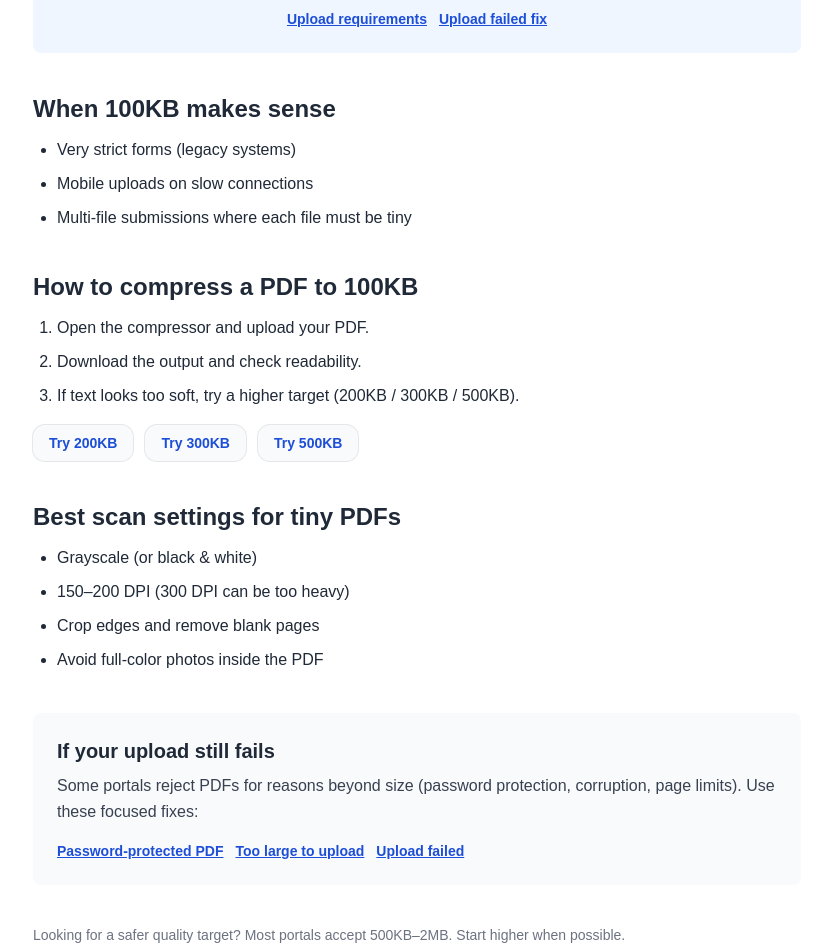
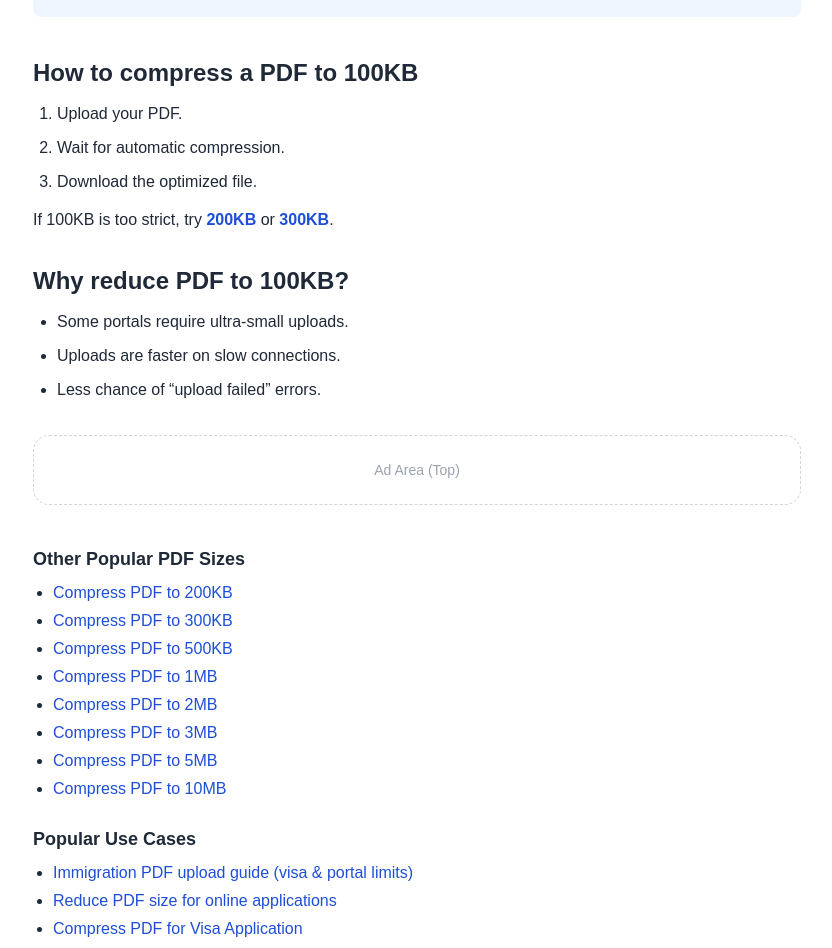
Before and after one commit to behicyildirim/compresspdfto2mb, a Next.js app: page /compress-pdf-to-100kb in a window 1280 px wide. Shown: the part 360-1308 px from the top of the page, without its empty margins (223-1055 px from the left). Built offline with nearby package versions, Linux system fonts and the light colour scheme.

Commit message:
Fix canonical metadata for size pages

```diff
--- a/app/compress-pdf-to-100kb/page.tsx
+++ b/app/compress-pdf-to-100kb/page.tsx
@@ -1,20 +1,26 @@
 import Link from "next/link";
 import InternalLinks from "@/app/components/InternalLinks";
+import type { Metadata } from "next";
 
-export const metadata = {
+export const metadata: Metadata = {
   title: "Compress PDF to 100KB Online (Free) | CP2",
   description:
     "Compress PDF to 100KB online for strict upload limits. Fast steps, scan tips, and quality-safe targets.",
+  alternates: {
+    canonical: "/compress-pdf-to-100kb",
+  },
 };
 
 export default function CompressPdfTo100KbPage() {
   return (
     <main className="min-h-screen bg-white px-4 py-14">
       <div className="mx-auto max-w-3xl text-gray-800">
-        <h1 className="text-4xl font-bold text-center">Compress PDF to 100KB Online</h1>
+        <h1 className="text-4xl font-bold text-center">
+          Compress PDF to 100KB Online Free
+        </h1>
 
         <p className="mt-4 text-lg text-gray-600 text-center">
-          Need a tiny PDF for strict portals or old systems? Aim for 100KB when the limit is extremely low.
+          Need a strict upload limit? Reduce your PDF to 100KB (or smaller) while keeping it readable.
         </p>
 
         <div className="mt-8 bg-blue-50 p-6 rounded-lg text-center">
@@ -25,96 +31,39 @@ export default function CompressPdfTo100KbPage() {
           >
             Go to PDF Compressor
           </Link>
-
-          <div className="mt-4 flex flex-wrap justify-center gap-3">
-            <Link
-              href="/pdf-upload-requirements"
-              className="text-sm font-semibold text-blue-700 underline"
-            >
-              Upload requirements
-            </Link>
-            <Link
-              href="/pdf-upload-failed"
-              className="text-sm font-semibold text-blue-700 underline"
-            >
-              Upload failed fix
-            </Link>
-          </div>
         </div>
 
-        <div className="mt-10 space-y-10 leading-relaxed">
+        <div className="mt-10 space-y-8 leading-relaxed">
           <section>
-            <h2 className="text-2xl font-semibold">When 100KB makes sense</h2>
-            <ul className="mt-3 list-disc pl-6 space-y-2">
-              <li>Very strict forms (legacy systems)</li>
-              <li>Mobile uploads on slow connections</li>
-              <li>Multi-file submissions where each file must be tiny</li>
-            </ul>
+            <h2 className="text-2xl font-semibold">How to compress a PDF to 100KB</h2>
+            <ol className="mt-3 list-decimal pl-6 space-y-2">
+              <li>Upload your PDF.</li>
+              <li>Wait for automatic compression.</li>
+              <li>Download the optimized file.</li>
+            </ol>
+
+            <p className="mt-3">
+              If 100KB is too strict, try{" "}
+              <Link href="/compress-pdf-to-200kb" className="font-semibold text-blue-700 hover:underline">
+                200KB
+              </Link>{" "}
+              or{" "}
+              <Link href="/compress-pdf-to-300kb" className="font-semibold text-blue-700 hover:underline">
+                300KB
+              </Link>
+              .
+            </p>
           </section>
 
           <section>
-            <h2 className="text-2xl font-semibold">How to compress a PDF to 100KB</h2>
-            <ol className="mt-3 list-decimal pl-6 space-y-2">
-              <li>Open the compressor and upload your PDF.</li>
-              <li>Download the output and check readability.</li>
-              <li>If text looks too soft, try a higher target (200KB / 300KB / 500KB).</li>
-            </ol>
-
-            <div className="mt-4 flex flex-wrap gap-3">
-              <Link
-                href="/compress-pdf-to-200kb"
-                className="rounded-xl bg-gray-50 px-4 py-2 text-sm font-semibold text-blue-700 ring-1 ring-gray-200 hover:bg-blue-50 transition"
-              >
-                Try 200KB
-              </Link>
-              <Link
-                href="/compress-pdf-to-300kb"
-                className="rounded-xl bg-gray-50 px-4 py-2 text-sm font-semibold text-blue-700 ring-1 ring-gray-200 hover:bg-blue-50 transition"
-              >
-                Try 300KB
-              </Link>
-              <Link
-                href="/compress-pdf-to-500kb"
-                className="rounded-xl bg-gray-50 px-4 py-2 text-sm font-semibold text-blue-700 ring-1 ring-gray-200 hover:bg-blue-50 transition"
-              >
-                Try 500KB
-              </Link>
-            </div>
-          </section>
-
-          <section>
-            <h2 className="text-2xl font-semibold">Best scan settings for tiny PDFs</h2>
+            <h2 className="text-2xl font-semibold">Why reduce PDF to 100KB?</h2>
             <ul className="mt-3 list-disc pl-6 space-y-2">
-              <li>Grayscale (or black &amp; white)</li>
-              <li>150–200 DPI (300 DPI can be too heavy)</li>
-              <li>Crop edges and remove blank pages</li>
-              <li>Avoid full-color photos inside the PDF</li>
+              <li>Some portals require ultra-small uploads.</li>
+              <li>Uploads are faster on slow connections.</li>
+              <li>Less chance of “upload failed” errors.</li>
             </ul>
           </section>
-
-          <section className="bg-gray-50 p-6 rounded-lg">
-            <h2 className="text-xl font-semibold">If your upload still fails</h2>
-            <p className="mt-2 text-gray-700">
-              Some portals reject PDFs for reasons beyond size (password protection, corruption, page limits).
-              Use these focused fixes:
-            </p>
-            <div className="mt-4 flex flex-wrap gap-3">
-              <Link href="/pdf-password-protected-cant-upload" className="text-sm font-semibold text-blue-700 underline">
-                Password-protected PDF
-              </Link>
-              <Link href="/pdf-too-large-to-upload" className="text-sm font-semibold text-blue-700 underline">
-                Too large to upload
-              </Link>
-              <Link href="/pdf-upload-failed" className="text-sm font-semibold text-blue-700 underline">
-                Upload failed
-              </Link>
-            </div>
-          </section>
         </div>
-
-        <p className="mt-10 text-sm text-gray-500">
-          Looking for a safer quality target? Most portals accept 500KB–2MB. Start higher when possible.
-        </p>
 
         <InternalLinks />
       </div>
--- a/app/compress-pdf-to-1mb/page.tsx
+++ b/app/compress-pdf-to-1mb/page.tsx
@@ -3,8 +3,9 @@ import InternalLinks from "@/app/components/InternalLinks";
 import type { Metadata } from "next";
 
 export const metadata: Metadata = {
-  title: "Compress PDF to 1MB Online Free | CP2",
-  description: "Compress PDF to 1MB instantly online. Free, secure and no registration required.",
+  title: "Compress PDF to 1MB Online (Free) | CP2",
+  description:
+    "Compress PDF to 1MB online for strict upload limits. Fast steps, scan tips, and quality-safe targets.",
   alternates: {
     canonical: "/compress-pdf-to-1mb",
   },
--- a/app/compress-pdf-to-200kb/page.tsx
+++ b/app/compress-pdf-to-200kb/page.tsx
@@ -3,9 +3,9 @@ import InternalLinks from "@/app/components/InternalLinks";
 import type { Metadata } from "next";
 
 export const metadata: Metadata = {
-  title: "Compress PDF to 200KB Online Free | CP2",
+  title: "Compress PDF to 200KB Online (Free) | CP2",
   description:
-    "Compress PDF to 200KB instantly online. Free, secure and no registration required.",
+    "Compress PDF to 200KB online for strict upload limits. Fast steps, scan tips, and quality-safe targets.",
   alternates: {
     canonical: "/compress-pdf-to-200kb",
   },
```
